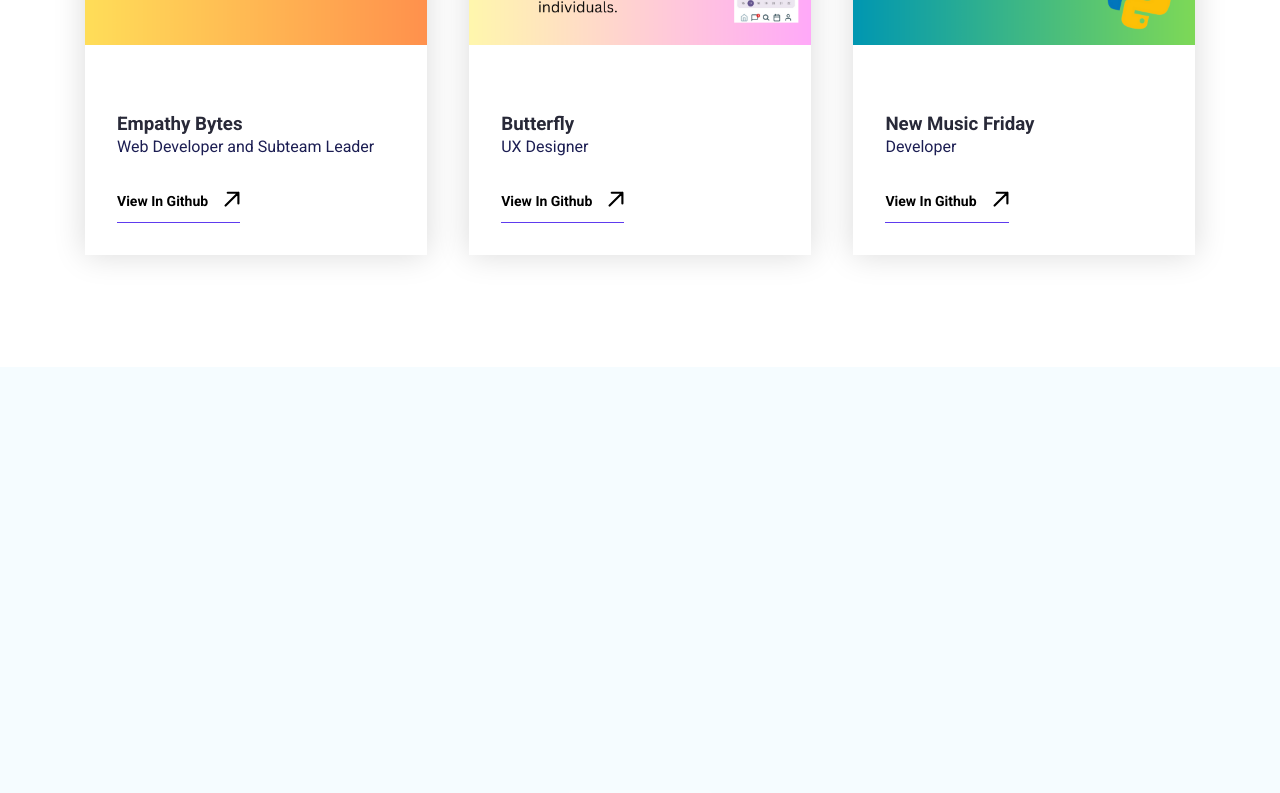
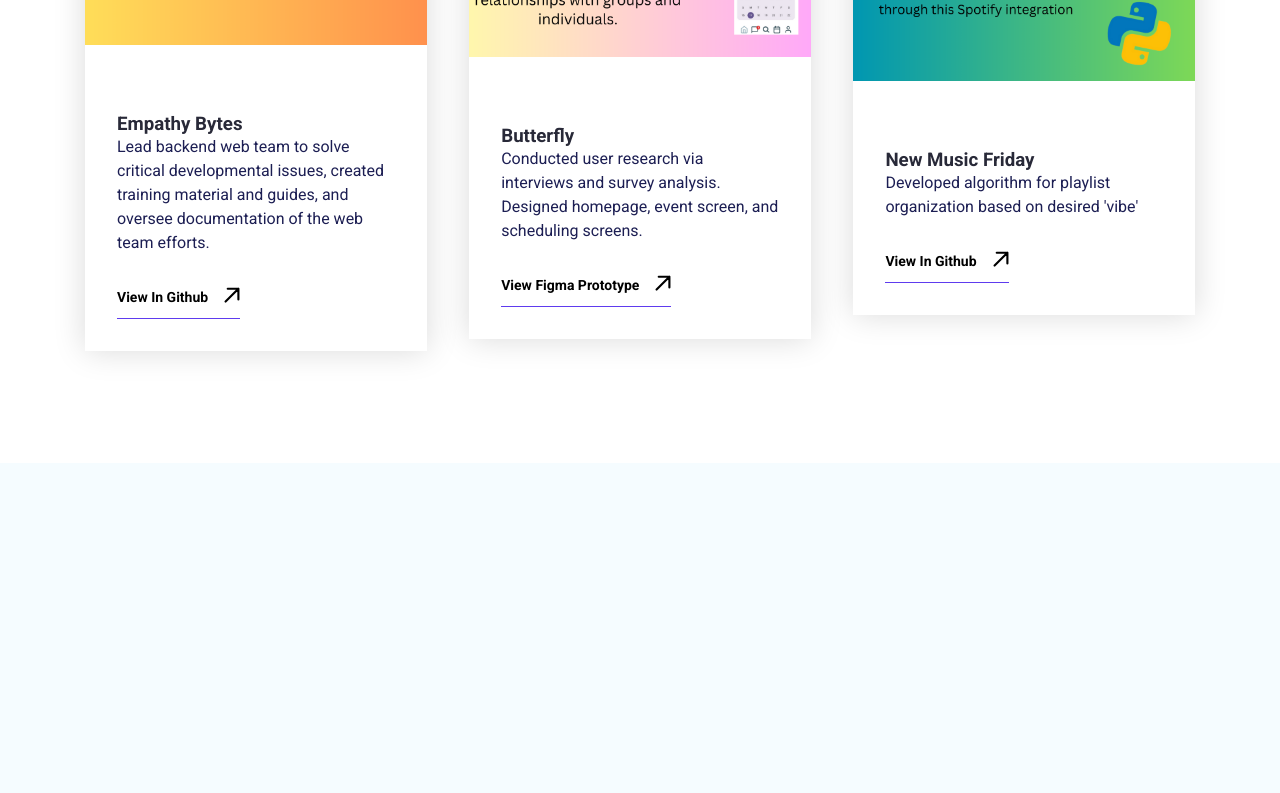
Before and after one commit to AmaraWilliams/portfolio, a React (Create React App) app: page / in a window 1280 px wide. Shown: the part 3240-4033 px from the top of the page. Built offline with nearby package versions, Linux system fonts and the light colour scheme.

Commit message:
update project info

```diff
--- a/src/Pages/Home/ContactMe.jsx
+++ b/src/Pages/Home/ContactMe.jsx
@@ -5,7 +5,7 @@ export default function ContactMe() {
         <p className="sub--title">Get In Touch</p>
         <h2>Contact Me</h2>
       </div>
-      {/* <form className="contact--form--container">
+      <form className="contact--form--container">
         <div className="container">
           <label htmlFor="first-name" className="contact--label">
             <span className="text-md">First Name</span>
@@ -38,7 +38,7 @@ export default function ContactMe() {
             />
           </label>
           <label htmlFor="phone-number" className="contact--label">
-            <span className="text-md">phone-number</span>
+            <span className="text-md">Phone Number</span>
             <input
               type="number"
               className="contact--input text-md"
@@ -73,7 +73,7 @@ export default function ContactMe() {
         <div>
           <button className="btn btn-primary contact--form--btn">Submit</button>
         </div>
-      </form> */}
+      </form>
     </section>
   );
 }
--- a/src/data/index.json
+++ b/src/data/index.json
@@ -31,22 +31,25 @@
       "id": "1",
       "src": "./img/2.png",
       "title": "Empathy Bytes",
-      "description": "Web Developer and Subteam Leader",
-      "link": "View In Github"
+      "description": "Lead backend web team to solve critical developmental issues, created training material and guides, and oversee documentation of the web team efforts.",
+      "link": "View In Github",
+      "url": "https://github.com/EmpathyBytes/empathy-bytes-2024-2025"
     },
     {
       "id": "2",
       "src": "./img/3.png",
       "title": "Butterfly",
-      "description": "UX Designer",
-      "link": "View In Github"
+      "description": "Conducted user research via interviews and survey analysis. Designed homepage, event screen, and scheduling screens. ",
+      "link": "View Figma Prototype",
+      "url": "https://www.figma.com/proto/sEERZwm7JiG5CNrlQmymUi/cs3751-prototype?node-id=1-2&p=f&t=KbO0R0BJC7l4I6CC-1&scaling=scale-down&content-scaling=fixed&page-id=0%3A1&starting-point-node-id=1%3A2&show-proto-sidebar=1"
     },
     {
       "id": "3",
       "src": "./img/1.png",
       "title": "New Music Friday",
-      "description": "Developer",
-      "link": "View In Github"
+      "description": "Developed algorithm for playlist organization based on desired 'vibe'",
+      "link": "View In Github",
+      "url": "https://github.com/AmaraWilliams/new_music_friday"
     }
   ]
 }
```
